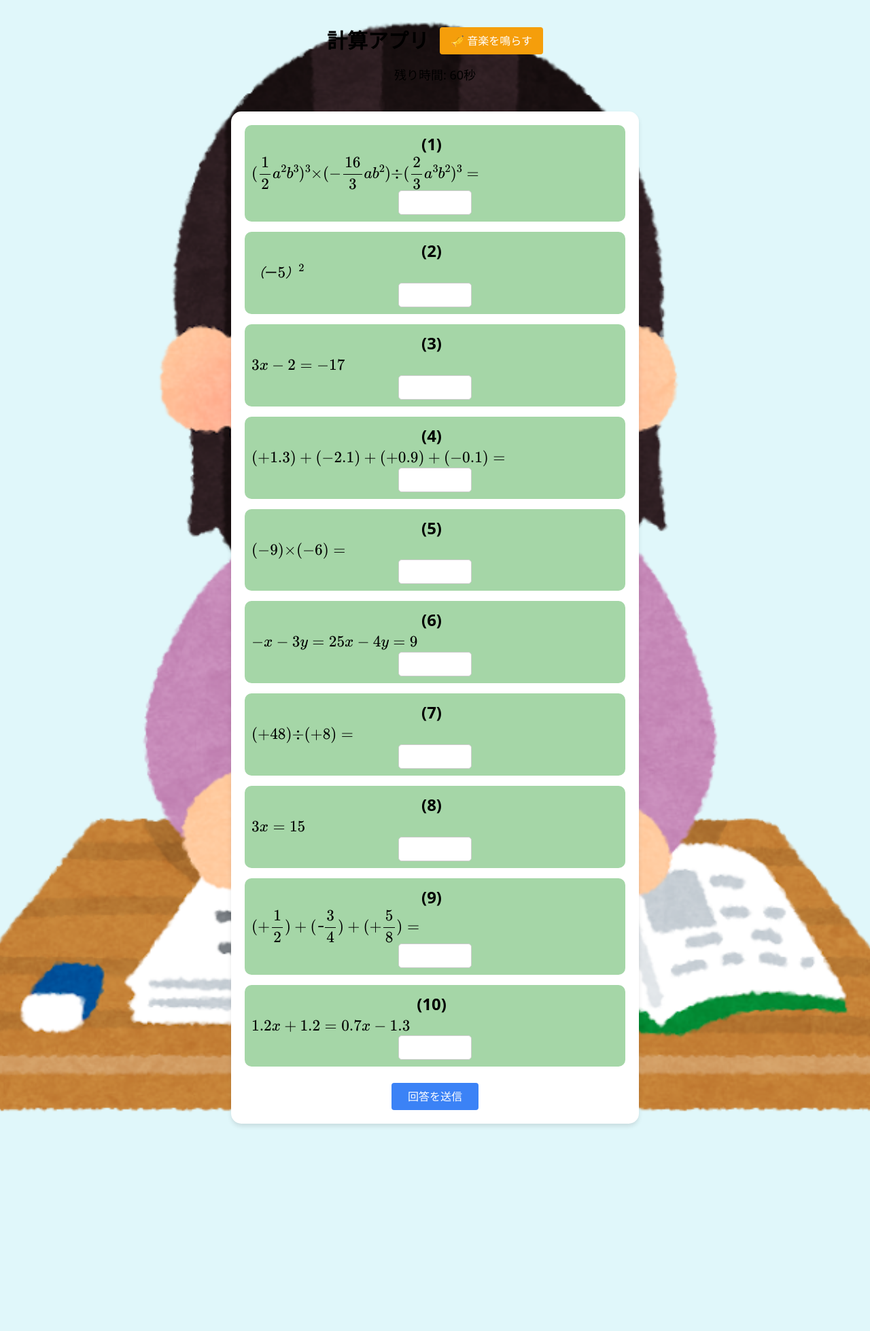
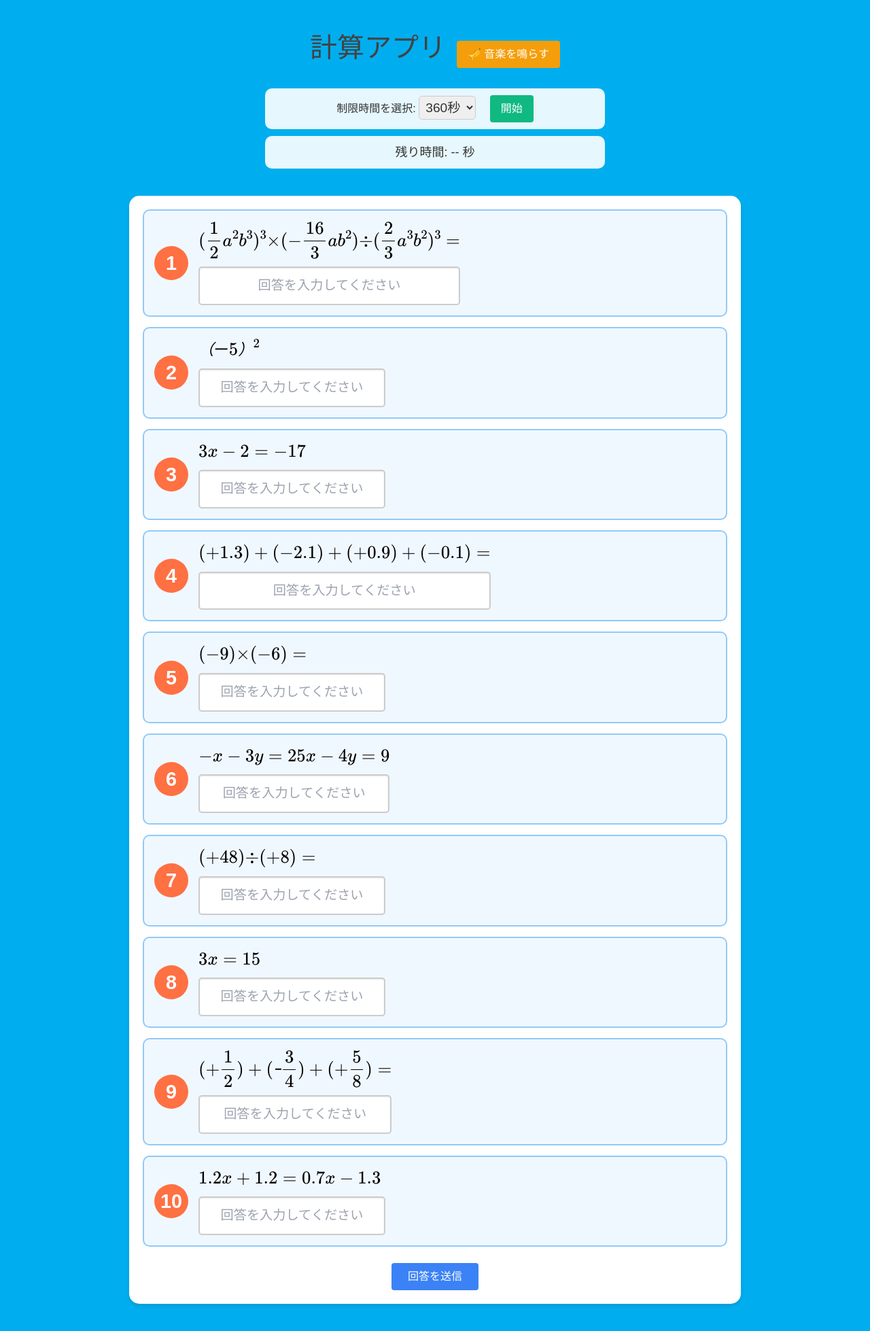
Before and after one commit to Ikedasan77/demoapps, a Django app: page /quiz/ in a window 1280 px wide. Shown: the whole page at 68% size. Before the commit the page ends 1657 px from the top, so only its background shows below. Run offline with Django 5.2, Linux system fonts and the light colour scheme; data comes from the database, SQL or seed files in the repository.

Commit message:
問題画面、Django管理システムの表示変更

```diff
--- a/quiz/mathquiz/templates/mathquiz/quiz.html
+++ b/quiz/mathquiz/templates/mathquiz/quiz.html
@@ -12,108 +12,124 @@
         src="https://cdnjs.cloudflare.com/ajax/libs/mathjax/3.2.2/es5/tex-mml-chtml.js">
     </script>  <!-- MathJaxライブラリを読み込んでLaTeX形式の数式をレンダリング -->
     <style>
+        /* 変更: 背景全体に左右の余白部分を配色 */
         body {
-            background-color: #e0f7fa;
-            background-image: url('{% static "images/studygirl_quiz_v1.png" %}'); /* 子供のイラストの背景 */
-            background-size: cover;
-            background-repeat: no-repeat;
-            background-position: center;
+            background: linear-gradient(to right, #00AEEF, #00AEEF) no-repeat, #f5f5f5;
+            background-size: 100vw 100%;
+            font-family: 'Noto Sans JP', sans-serif; /* 読みやすいフォントを指定 */
         }
+
+        /* 問題・回答部分の中央表示 */
         .quiz-container {
             background-color: #ffffff;
             padding: 20px;
             border-radius: 15px;
             box-shadow: 0 4px 6px rgba(0, 0, 0, 0.1);
-            max-width: 600px;
+            max-width: 900px;
             margin: 40px auto;
             text-align: center;
         }
+
+        /* 問題カードデザイン */
         .question-container {
-<<<<<<< HEAD
-            display: flex; /* 横並び */
-            align-items: center; /* 垂直方向に中央揃え */
+            display: flex; /* 変更: 問題番号と問題文を横並びに */
+            align-items: center; /* 縦の中央揃え */
             margin-bottom: 15px;
-            background-color: #a5d6a7; /* 薄緑色の背景 */
+            background-color: #f0f8ff; /* 薄い青色 */
             border-radius: 10px;
-            padding: 10px; /* 内側の余白 */
-        }
-        .question-number {
-            font-size: 1.5rem;
-            font-weight: bold;
-            margin-right: 10px; /* 番号と問題文の間隔 */
-        }
-        .question-text {
-            font-size: 1.2rem;
-            text-align: left; /* 左揃え */
-        }
-        input[type="number"] {
-            margin-left: auto; /* 回答欄を右端に配置 */
-            width: 20%;
-            padding: 5px;
-            border: 1px solid #ccc;
-            border-radius: 5px;
-        }
-=======
-        display: flex; /* 横並び */
-        align-items: center; /* 垂直方向に中央揃え */
-        margin-bottom: 15px;
-        background-color: #a5d6a7; /* 薄緑色の背景 */
-        border-radius: 10px;
-        padding: 10px; /* 内側の余白 */
+            padding: 15px;
+            text-align: left;
+            border: 2px solid #90caf9; /* 枠線を強調 */
         }
 
+        /* 番号デザイン */
         .question-number {
-        font-size: 1.5rem;
+            display: inline-block;
+            font-size: 1.8rem; /* 大きめのフォントサイズ */
             font-weight: bold;
-        margin-right: 10px; /* 番号と問題文の間隔 */
+            color: white;
+            background-color: #ff7043; /* オレンジ色の丸背景 */
+            width: 50px; /* 変更: 幅を広げて安定感を増加 */
+            height: 50px; /* 変更: 高さも調整 */
+            line-height: 50px;
+            text-align: center;
+            border-radius: 50%; /* 丸くする */
+            margin-right: 15px; /* 問題文との間隔を広げる */
         }
 
+        /* 問題文のスタイル */
         .question-text {
-        font-size: 1.2rem;
-        text-align: left; /* 左揃え */
+            font-size: 1.4rem; /* 文字をさらに大きく */
+            white-space: pre-wrap; /* 改行を保持 */
         }
 
-    input[type="number"] {
-        margin-left: auto; /* 回答欄を右端に配置 */
-        width: 20%;
+        /* 入力欄のデザイン */
+        .answer-input {
+            width: 100%;
+            padding: 12px;
+            border: 2px solid #ccc;
+            border-radius: 5px;
+            text-align: center;
+            font-size: 1.2rem;
+            box-shadow: inset 0 1px 2px rgba(0, 0, 0, 0.1);
+            margin-top: 10px; /* 変更: 入力欄と問題文の間隔を調整 */
+        }
+
+        /* 背景部分の視認性向上 */
+        .timer-container, #timer {
+            color: #333;
+            background-color: rgba(255, 255, 255, 0.9); /* 白地に透明感を追加 */
+            padding: 10px;
+            border-radius: 10px;
+            max-width: 500px;
+            margin: 10px auto;
+            text-align: center;
+        }
+
+        select {
             padding: 5px;
+            font-size: 1.2rem;
             border: 1px solid #ccc;
             border-radius: 5px;
         }
 
-    .question {
-        font-size: 1.5rem;
-        font-weight: bold;
-        margin-bottom: 0;
-        padding: 20px;  /* 十分な余白を追加 */
-        background-color: #a5d6a7; /* 薄緑色の背景 */
-        border-radius: 10px;
-        text-align: center;
-        box-sizing: border-box; /* 枠内にコンテンツを収める */
-        width: 100%; /* 親要素幅いっぱいに表示 */
+        /* タイトルのスタイル */
+        h1 {
+            font-size: 2.5rem;
+            color: #424242;
+            margin-bottom: 20px;
         }
-
->>>>>>> c1c1013eb612b1e94060b9455d035cba6de5f88e
     </style>
 </head>
 <body>
     <div class="flex justify-center items-center mt-10">
-        <h1 class="text-3xl font-bold">計算アプリ</h1>
+        <h1>計算アプリ</h1>
         <button onclick="playMusic()" class="ml-4 bg-yellow-500 text-white px-4 py-2 rounded hover:bg-yellow-600">🎺 音楽を鳴らす</button>
     </div>
 
-    <div id="timer" class="text-center text-lg mt-4">残り時間: 60秒</div> <!-- タイマーの表示 -->
+    <div class="timer-container">
+        <label for="timer-select" class="timer-label">制限時間を選択:</label>
+        <select id="timer-select">
+            <option value="360">360秒</option>
+            <option value="480">480秒</option>
+            <option value="600">600秒</option>
+        </select>
+        <button onclick="startTimer()" class="ml-4 bg-green-500 text-white px-4 py-2 rounded hover:bg-green-600">開始</button>
+    </div>
+
+    <div id="timer" class="text-center text-lg mt-4">残り時間: -- 秒</div>
 
     <div class="quiz-container">
-        <form method="post">
-            {% csrf_token %} <!-- CSRFトークンを追加（セキュリティ対策） -->
+        <form id="quiz-form" method="post" action="/result/"> <!-- 解説画面に遷移するURLを設定 -->
+            {% csrf_token %} <!-- CSRFトークンを追加 -->
             {% for question in questions %}
-                <div class="question-container"> <!-- 問題と解答欄のコンテナ -->
-                    <span class="question-number">({{ forloop.counter }})</span> <!-- 問題番号 -->
-                    <p class="question-text">\( \displaystyle {{ question.text }} \)</p> <!-- 問題文 -->
-                    <input type="number" name="answer_{{ forloop.counter0 }}"
-                           class="answer-input w-1/4 px-3 py-2 border border-gray-300 rounded">
-                    <input type="hidden" name="question_id_{{ forloop.counter0 }}" value="{{ question.id }}">
+                <div class="question-container">
+                    <span class="question-number">{{ forloop.counter }}</span> <!-- 番号を色付き丸文字で表示 -->
+                    <div>
+                        <p class="question-text">\( \displaystyle {{ question.text }} \)</p> <!-- 変更: 番号の横に問題文を表示 -->
+                        <input type="text" name="answer_{{ forloop.counter0 }}"
+                               class="answer-input" placeholder="回答を入力してください">
+                    </div>
                 </div>
             {% endfor %}
             <div class="text-center mt-6">
@@ -126,29 +142,37 @@
 
     <!-- 音楽再生用のJavaScript -->
     <script>
-<<<<<<< HEAD
         let musicAudio = new Audio("{% static 'audio/thinkingtime2.mp3' %}");
-        musicAudio.volume = 0.75; // 音量を0.75に設定
-=======
-        let musicAudio = new Audio("{% static 'audio/thinkingtime2.mp3' %}");  // ラッパ音の音声
->>>>>>> c1c1013eb612b1e94060b9455d035cba6de5f88e
+        musicAudio.volume = 0.75;
 
         function playMusic() {
             musicAudio.play();
         }
 
-        // タイマー機能
-        let timer = 60; // 初期値60秒
+        let timer = 0;
+        let timerInterval;
+
+        function startTimer() {
+            const timerSelect = document.getElementById('timer-select');
+            timer = parseInt(timerSelect.value);
+
             const timerElement = document.getElementById('timer');
-        const interval = setInterval(() => {
+            timerElement.textContent = `残り時間: ${timer}秒`;
+
+            if (timerInterval) {
+                clearInterval(timerInterval);
+            }
+
+            timerInterval = setInterval(() => {
                 timer--;
                 timerElement.textContent = `残り時間: ${timer}秒`;
                 if (timer <= 0) {
-                clearInterval(interval); // タイマーを停止
+                    clearInterval(timerInterval);
                     timerElement.textContent = '時間切れ!';
-                document.querySelector('form').submit(); // 自動的にフォーム送信
+                    document.getElementById('quiz-form').submit();
                 }
-        }, 1000); // 1秒ごとにカウントダウン
+            }, 1000);
+        }
     </script>
 </body>
 </html>
```
Lines whose indentation alone changed are shown as unchanged.
